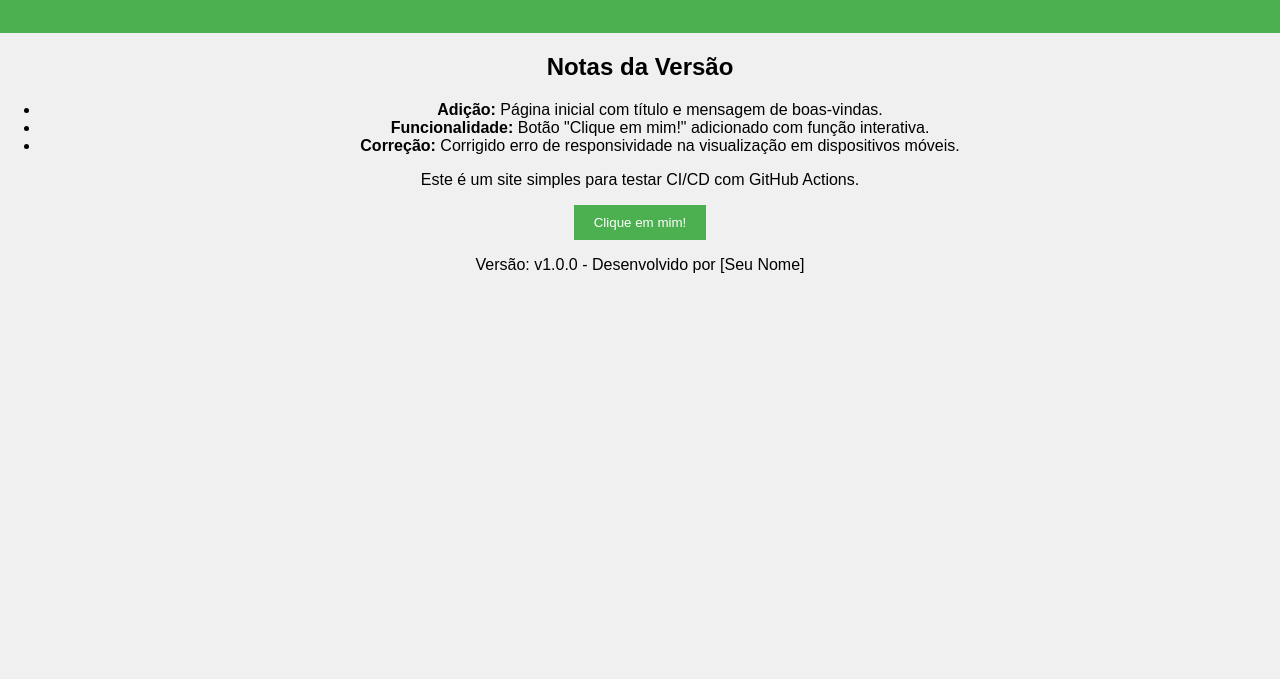
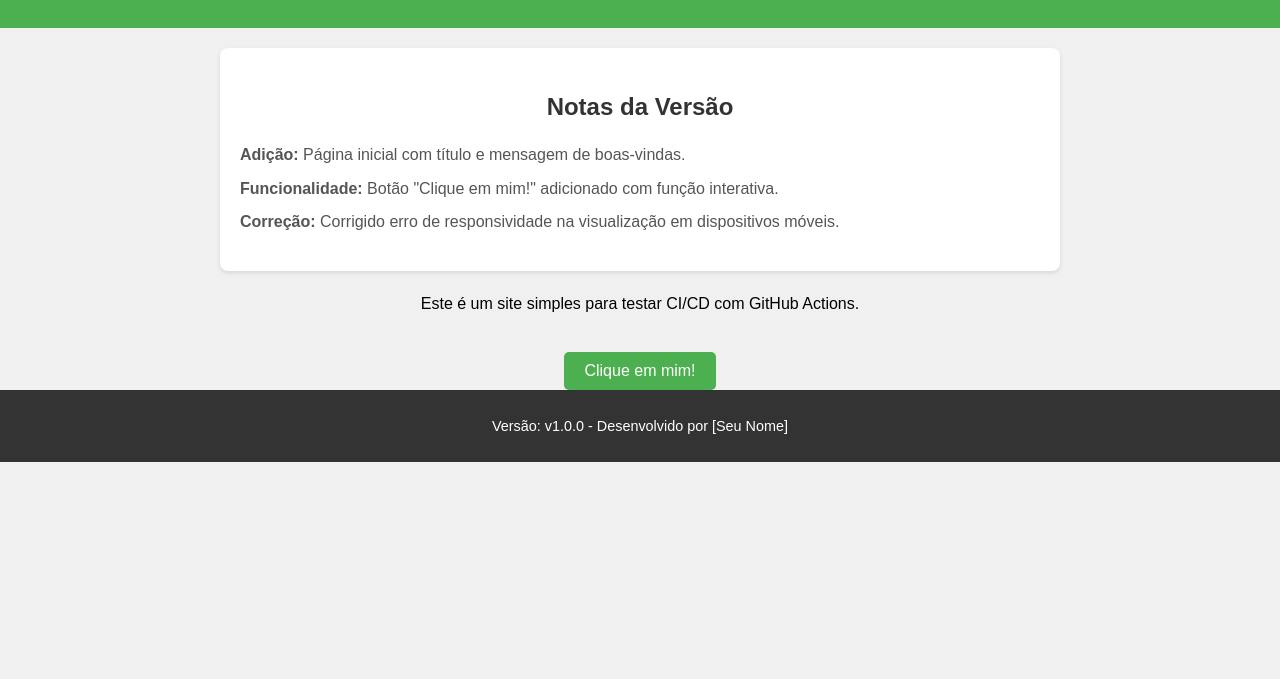
Before and after one commit to tadeulazaro/ci-cd, a website: page index.html in a window 1280 px wide. Shown: the part 121-800 px from the top of the page. Drawn offline with Linux system fonts and the light colour scheme.

Commit message:
decimo quinto commit

```diff
--- a/style.css
+++ b/style.css
@@ -1,25 +1,86 @@
+/* Estilo geral */
 body {
     font-family: Arial, sans-serif;
     text-align: center;
     margin: 0;
     padding: 0;
     background-color: #f0f0f0;
+    line-height: 1.6;
 }
 
+/* Estilo do header */
 header {
     background-color: #4CAF50;
     padding: 20px;
     color: white;
 }
 
+/* Título do header */
+header h1 {
+    margin: 0;
+}
+
+/* Notas de versão */
+.release-notes {
+    background-color: #fff;
+    padding: 20px;
+    margin: 20px auto;
+    max-width: 800px;
+    border-radius: 8px;
+    box-shadow: 0 2px 4px rgba(0, 0, 0, 0.1);
+}
+
+.release-notes h2 {
+    color: #333;
+    font-size: 1.5rem;
+    margin-bottom: 10px;
+}
+
+.release-notes ul {
+    list-style: none;
+    padding: 0;
+}
+
+.release-notes ul li {
+    text-align: left;
+    color: #555;
+    margin-bottom: 8px;
+}
+
+/* Estilo para o botão */
 button {
     background-color: #4CAF50;
     color: white;
     padding: 10px 20px;
     border: none;
     cursor: pointer;
+    font-size: 1rem;
+    border-radius: 5px;
+    margin-top: 20px;
 }
 
 button:hover {
     background-color: #45a049;
 }
+
+/* Estilo para o rodapé */
+footer {
+    background-color: #333;
+    color: white;
+    padding: 10px 0;
+    font-size: 0.9rem;
+}
+
+/* Responsividade para dispositivos móveis */
+@media (max-width: 600px) {
+    .release-notes {
+        margin: 20px;
+        padding: 15px;
+    }
+
+    button {
+        width: 100%;
+        padding: 12px;
+        font-size: 1.2rem;
+    }
+}
```
